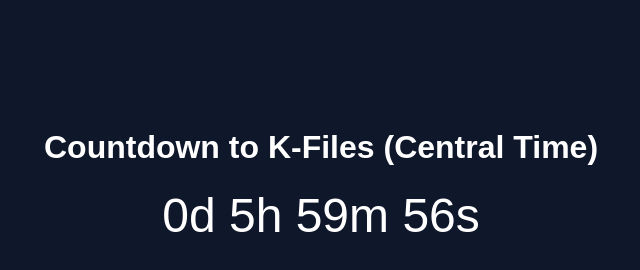
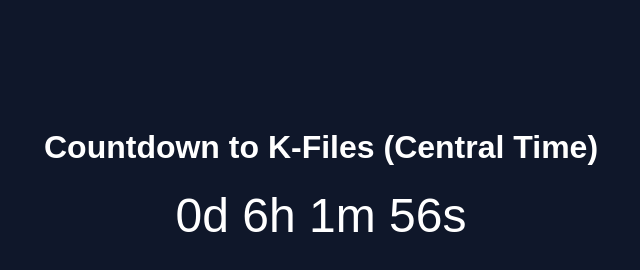
Before and after one commit to mesmi27/five-minute-test, a plain HTML site: page index.html in a window 1280 px wide. Shown: the whole page, without its empty margins (319-959 px from the left). Drawn offline with Linux system fonts and the light colour scheme.

Commit message:
Update index.html

```diff
--- a/index.html
+++ b/index.html
@@ -59,7 +59,7 @@
       const nowCT = getCentralTimeNow();
       const year = nowCT.getFullYear();
       // month is 0-based: 11 = December, 30th day
-      return new Date(`December 30, ${year} 15:13:00 GMT-0600`);
+      return new Date(`December 30, ${year} 15:15:00 GMT-0600`);
     }
 
     const targetTime = getTargetTimeCT();
```
